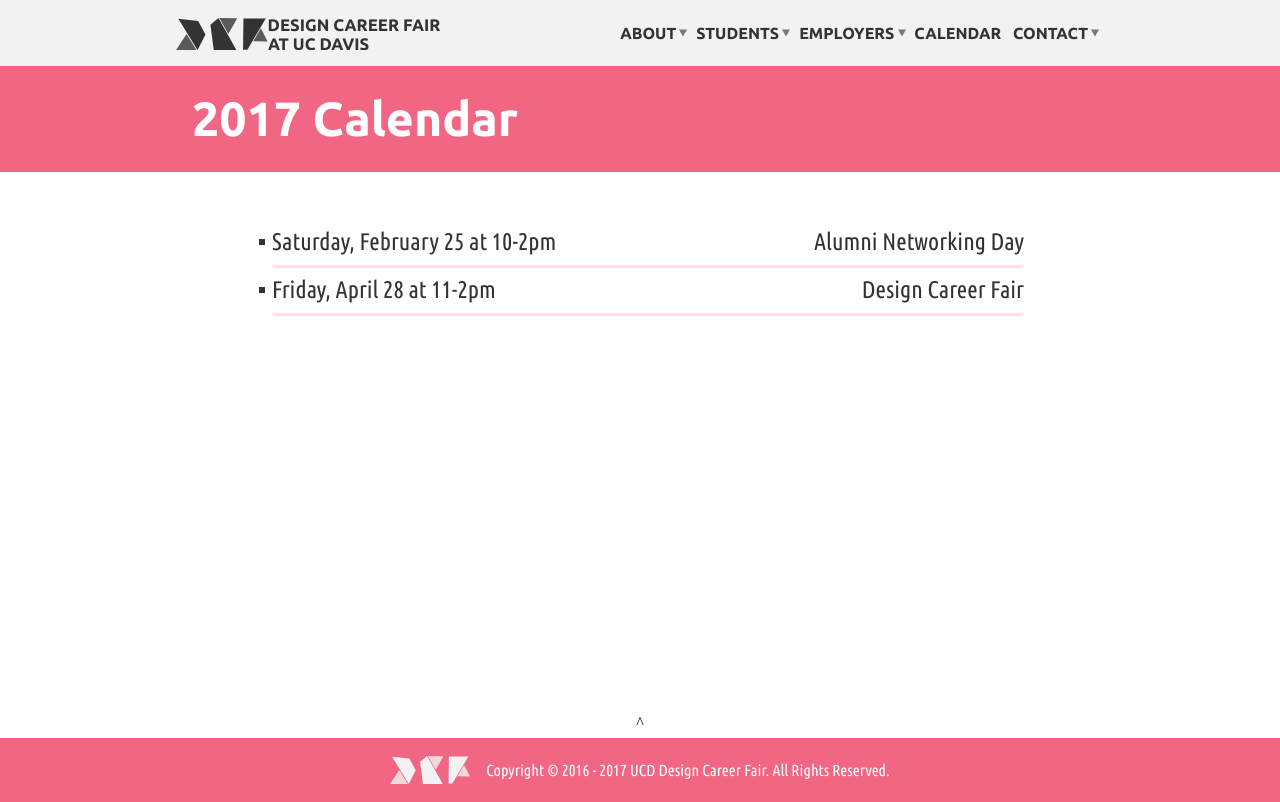
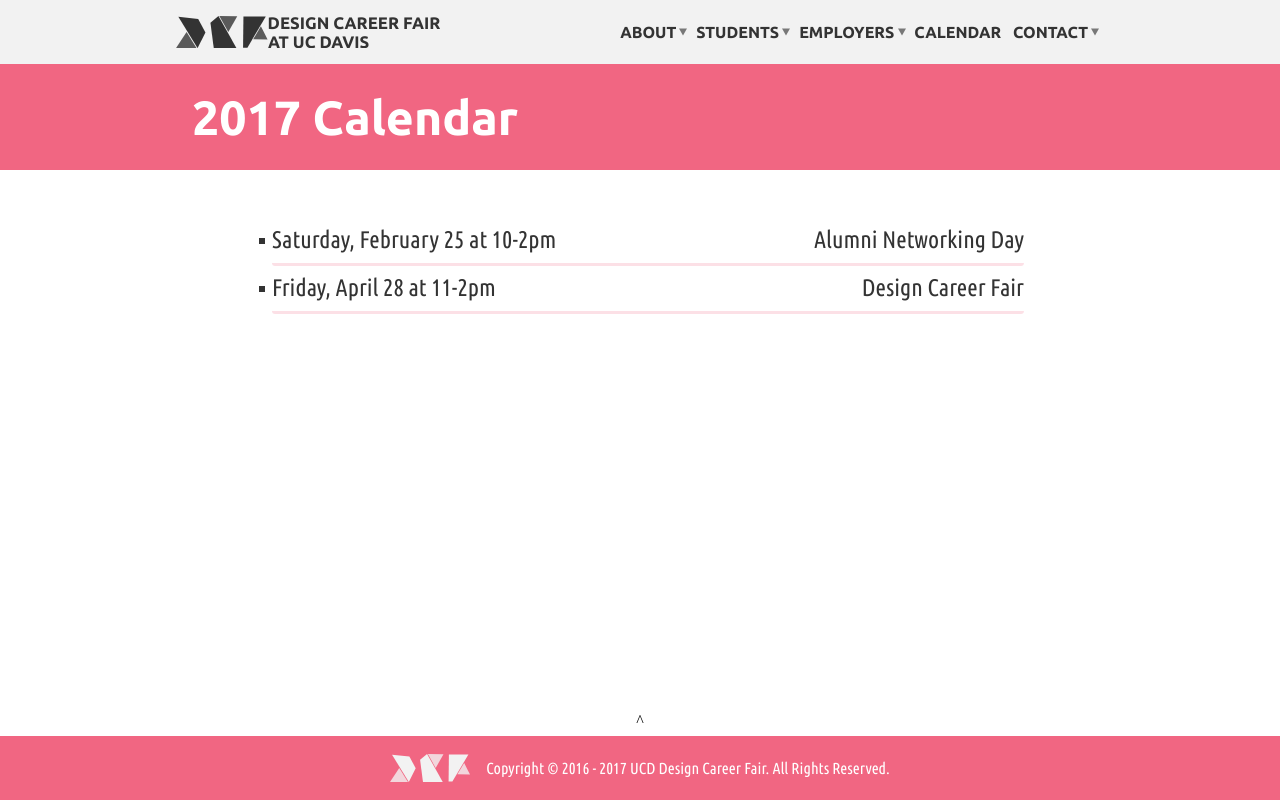
Before and after one commit to ucddesigncareerfair/ucd_dcf_2017, a plain HTML site: page calendar/index.html in a window 1280 px wide. Drawn offline with Linux system fonts and the light colour scheme.

Commit message:
Fix header height inheritance issues

```diff
--- a/css/styles.css
+++ b/css/styles.css
@@ -197,6 +197,10 @@ h2 {
 	border-bottom: initial;
 	margin: 0;
 	padding: 1em 0;
+}
+
+a.header-logo-link {
+	line-height: initial;
 }
 
 .site-header a::before {
```
